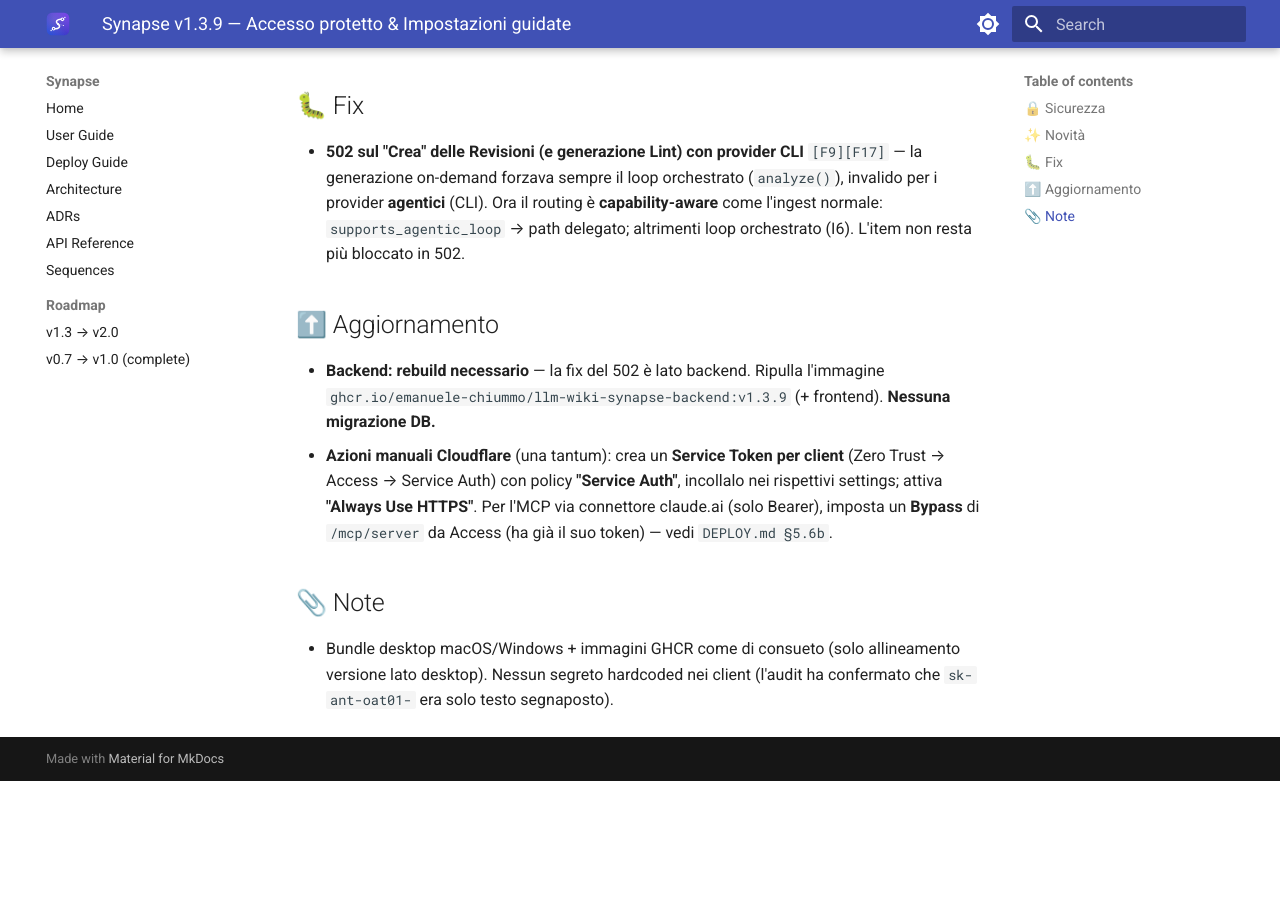
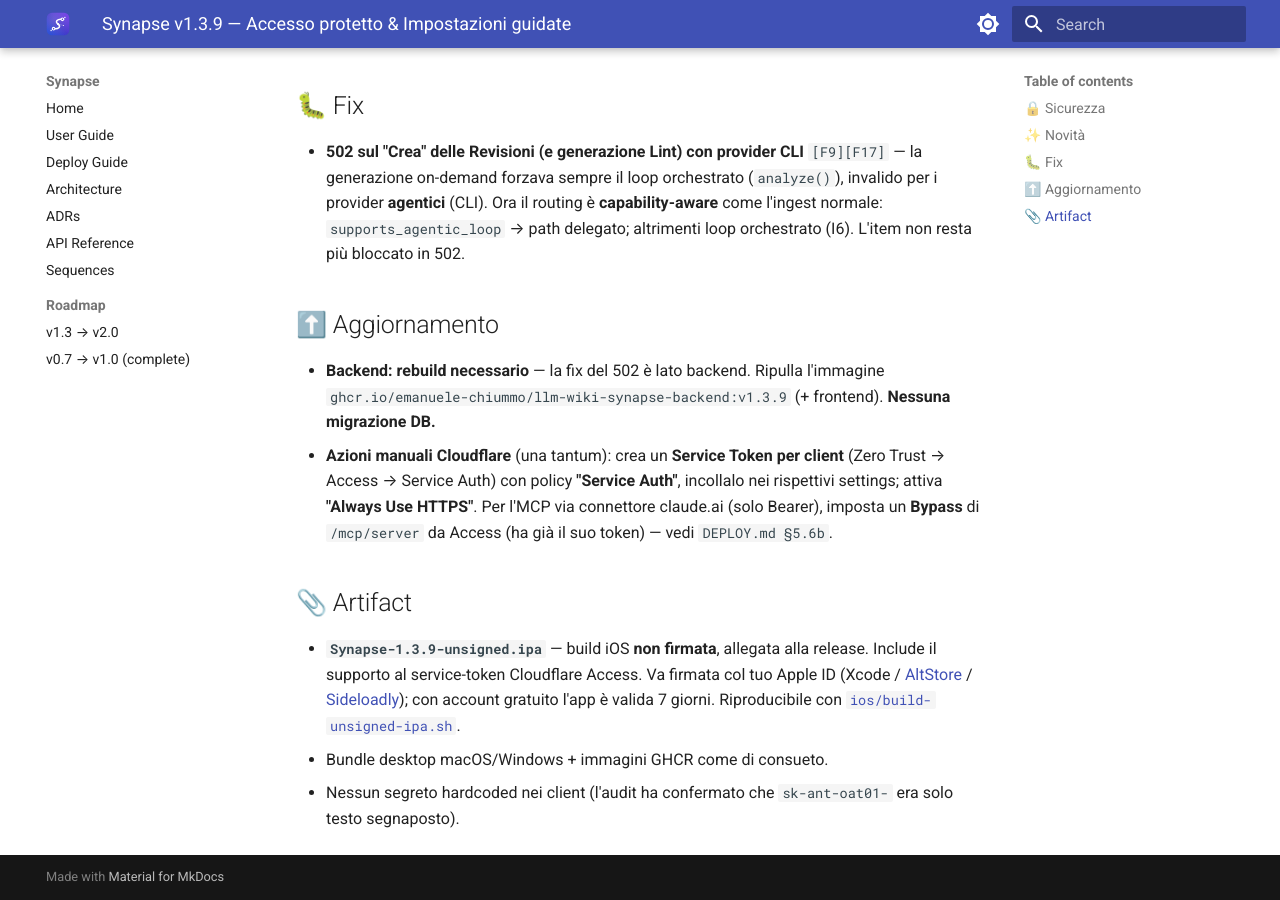
Before and after one commit to Emanuele-Chiummo/llm-wiki-synapse, an MkDocs documentation site: the page built from docs/release-notes/v1.3.9.md, in a window 1280 px wide and 900 px high, scrolled down 891 px. Built offline with MkDocs 1.6.1 and Material for MkDocs 9.7.7, drawn with Linux system fonts in a browser that asks for light colours; before the commit the page ends 1672 px from its top, so only the background shows below that.

Commit message:
build(ios): reproducible unsigned .ipa script + release-notes artifact [F15]
Add ios/build-unsigned-ipa.sh (xcodegen + xcodebuild iphoneos, CODE_SIGNING_ALLOWED=NO,
Payload/ -> zip) so each release's Synapse-<ver>-unsigned.ipa is reproducible instead of a
manual step that is easy to forget. Document the artifact in the v1.3.9 release notes.

Co-Authored-By: Claude Opus 4.8 <noreply@anthropic.com>

```diff
--- a/docs/release-notes/v1.3.9.md
+++ b/docs/release-notes/v1.3.9.md
@@ -42,8 +42,12 @@
   **"Always Use HTTPS"**. Per l'MCP via connettore claude.ai (solo Bearer), imposta un **Bypass**
   di `/mcp/server` da Access (ha già il suo token) — vedi `DEPLOY.md §5.6b`.
 
-## 📎 Note
+## 📎 Artifact
 
-- Bundle desktop macOS/Windows + immagini GHCR come di consueto (solo allineamento versione lato
-  desktop). Nessun segreto hardcoded nei client (l'audit ha confermato che `sk-ant-oat01-` era solo
-  testo segnaposto).
+- **`Synapse-1.3.9-unsigned.ipa`** — build iOS **non firmata**, allegata alla release. Include il
+  supporto al service-token Cloudflare Access. Va firmata col tuo Apple ID (Xcode /
+  [AltStore](https://altstore.io) / [Sideloadly](https://sideloadly.io)); con account gratuito
+  l'app è valida 7 giorni. Riproducibile con [`ios/build-unsigned-ipa.sh`](https://github.com/Emanuele-Chiummo/llm-wiki-synapse/blob/main/ios/build-unsigned-ipa.sh).
+- Bundle desktop macOS/Windows + immagini GHCR come di consueto.
+- Nessun segreto hardcoded nei client (l'audit ha confermato che `sk-ant-oat01-` era solo testo
+  segnaposto).
```
Also changed, not shown: 2 other files.
